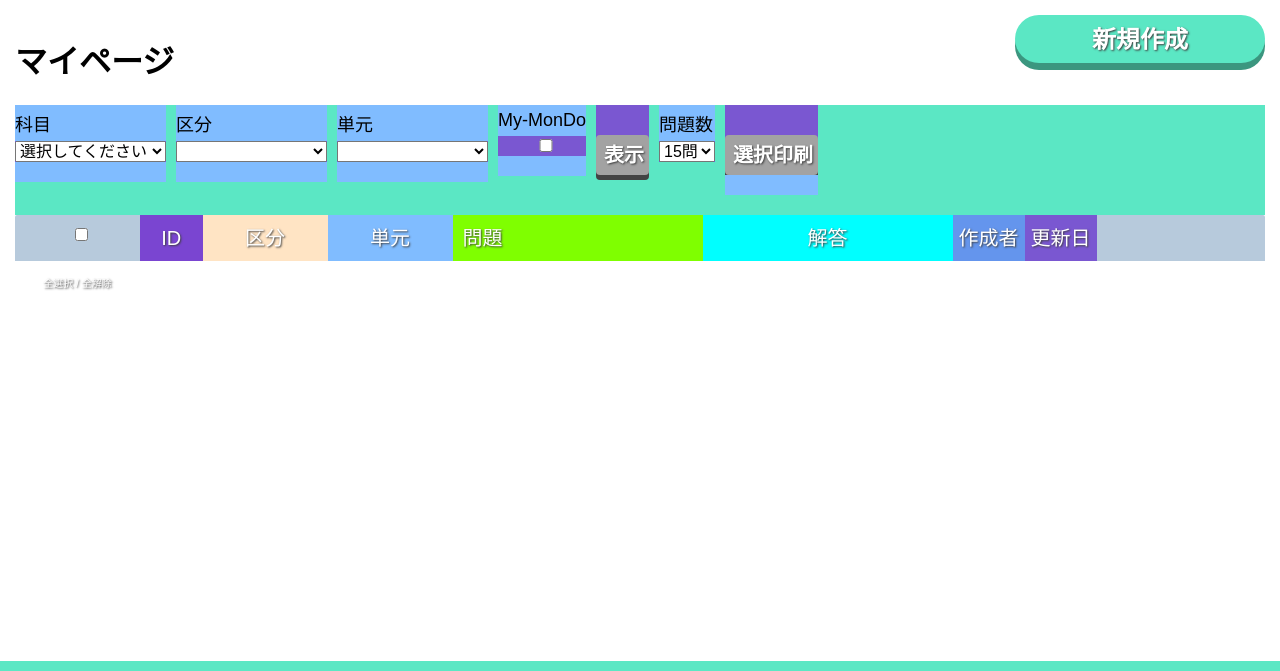
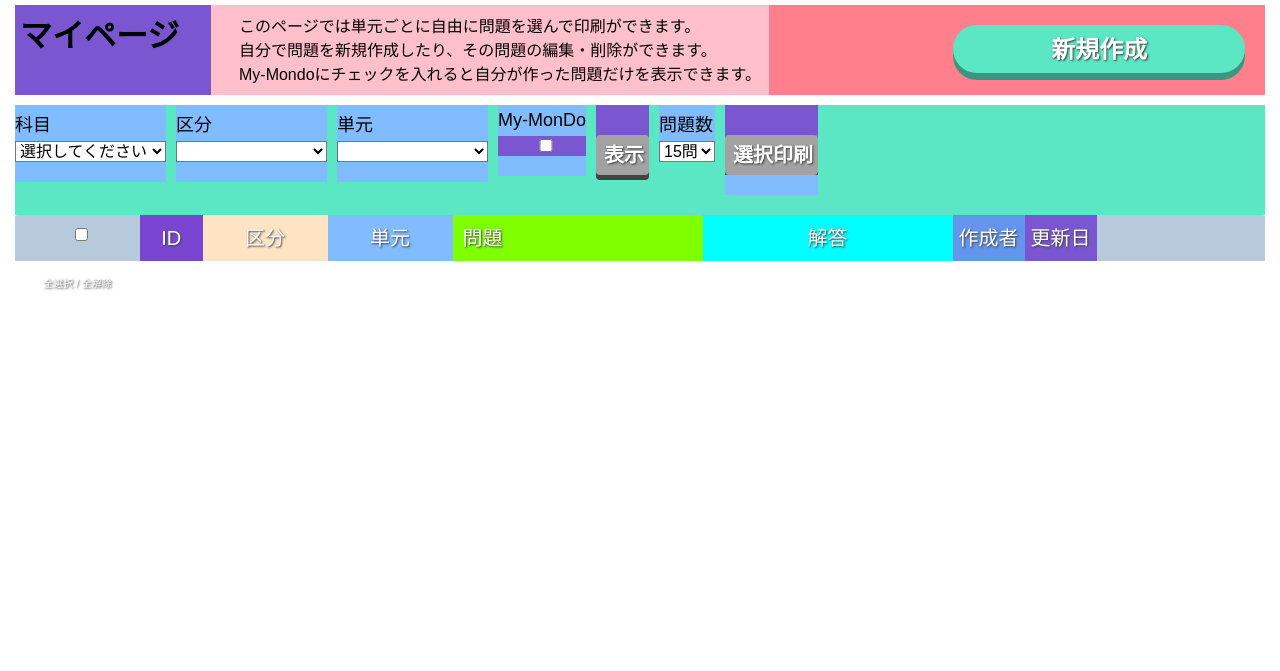
Before and after one commit to nekonendo/GithubMondo, a Node server app: page /mypage/ in a window 1280 px wide. Shown: the part 65-736 px from the top of the page. Run offline with Node 20, Linux system fonts and the light colour scheme; data that the repository does not hold is empty; some libraries are stand-ins or nearby versions; some web fonts are replaced; grey boxes are pictures that could not be loaded.

Commit message:
CSS改善

```diff
--- a/public/stylesheets/stylesheet1.css
+++ b/public/stylesheets/stylesheet1.css
@@ -103,7 +103,7 @@ input[type="checkbox"] {
 .btn-mid {
   font-size: 24px;
   height: 48px;
-  width: 30%;
+  width: 60%;
   padding: 0%;
   text-align: center;
   background-color: #5be7c4;
@@ -560,10 +560,9 @@ footer {
 .edit {
   display: flex;
   justify-content: center;
-  min-height: 100vh;
 }
 .edit > .container {
-  width: 80%;
+  width: 70%;
   padding: 60px 0;
 }
 .edit .ctl h2 {
@@ -571,6 +570,9 @@ footer {
   font-size: 24px;
   width: auto;
   background-color: rgba(0, 0, 0, 0);
+}
+.edit .pulldown {
+  width: 30%;
 }
 .edit a {
   text-align: center;
@@ -582,19 +584,38 @@ footer {
 /*・・・・・・マイページ・・・・・・*/
 .container-header {
   width: 100%;
-  height: 60px;
-  margin-top: 80px;
-  margin-bottom: 30px;
+  height: 90px;
+  margin-top: 70px;
+  margin-bottom: 10px;
+  background-color: #7a57d1;
+  display: flex;
 }
+
 .container-header > h1 {
-  float: left;
-  height: 20px;
+  width: 15%;
+  height: 10px;
+  margin: 5px;
 }
-.container-header > a {
-  width: 20%;
+.container-header .setumei {
+  width: 45%;
+  background-color: pink;
+  padding-top: 0;
+}
+.container-header .setumei > p {
+  padding-left: 20px;
+  margin: 8px;
+}
+.container-header a {
   padding: 5px;
   text-align: center;
-  margin-right: 0;
+  margin-right: 10px;
+  margin-top: 20px;
+}
+.container-header > .new {
+  width: 40%;
+  text-align: right;
+  padding-right: 10px;
+  background-color: #ff7f8c;
 }
 .index-table-wrapper {
   overflow: auto; /* スクロールバーを表示 */
@@ -659,7 +680,7 @@ footer {
 }
 .table-body {
   width: 100%;
-  height: 400px;
+  height: 600px;
   background-color: #ffffff;
 }
 .table-body li {
--- a/views/mypage.ejs
+++ b/views/mypage.ejs
@@ -23,7 +23,13 @@
       <!--表示選択ゾーン-->
       <div class="container-header">
         <h1>マイページ</h1>
-        <a href="/mypage/create" class="btn btn-mid">新規作成</a>
+
+        <div class="setumei">
+          <p>このページでは単元ごとに自由に問題を選んで印刷ができます。<br>
+          自分で問題を新規作成したり、その問題の編集・削除ができます。<br>
+          My-Mondoにチェックを入れると自分が作った問題だけを表示できます。</p>
+        </div>
+        <div class="new"><a href="/mypage/create" class="btn btn-mid">新規作成</a></div>
       </div>
       <div class="select">
         <form action="/mypage/reload" method="post">
@@ -76,8 +82,8 @@
           </div>
           <div class="pulldown">
               <input type="hidden" name="subject" value="<%= tableName %>" />
-              <input type="hidden" name="category" value="<%= category %>" />
-              <input type="hidden" name="tangen" value="<%= tangen %>" />
+
+              <input type="hidden" name="mymondo" value="<%= mymondo %>" />
               <input type="submit" class="btn-small" value="選択印刷" />
               <div class="error-message"><%=checkerror%></div>
           </div>
@@ -114,7 +120,7 @@
                 <span class="answer-column"><%= list.answer %></span>
                 <span class="editor-column"><%= list.editor %></span>
                 <span class="date-column"><%= list.date %></span>
-              </div>
+
 
               <div class="list-menu">
                 <% if (locals.username===list.editor) { %>
@@ -133,6 +139,7 @@
                     <input type="submit" value="編集" />
                   </form>
                   <% } %>
+                </div>
               </div>
               </li>
             <% }); %>
```
